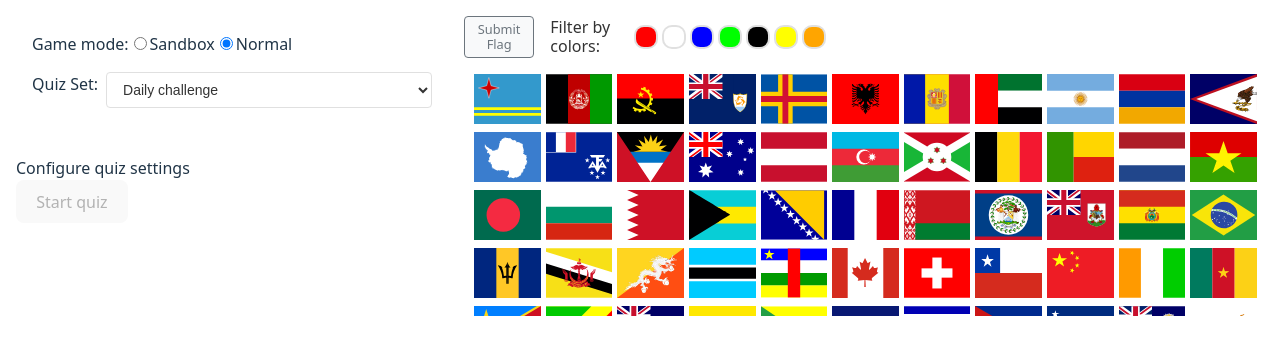
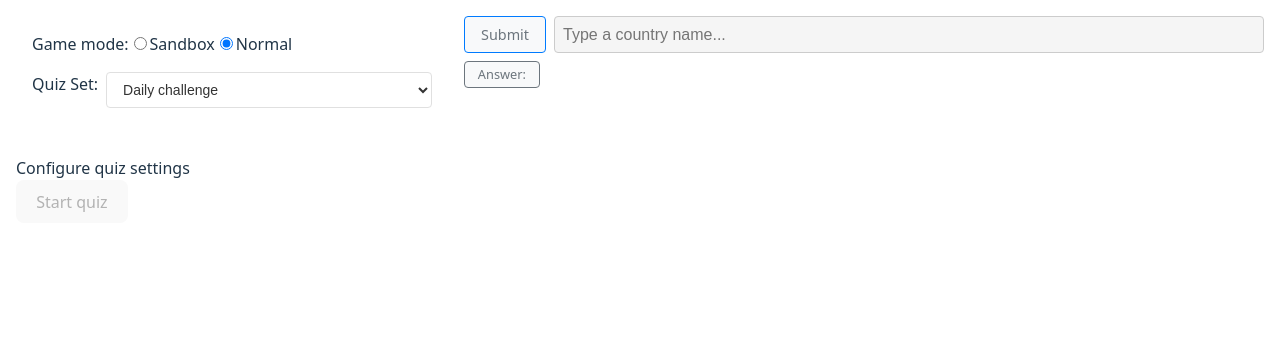
Before and after one commit to derrik-gratz/geography-quiz, a React (Vite) app: page / in a window 1280 px wide. Shown: the top 354 px of the page. Built offline with nearby package versions, Linux system fonts and the light colour scheme.

Commit message:
init text input

```diff
--- a/src/App.jsx
+++ b/src/App.jsx
@@ -3,6 +3,7 @@ import { QuizProvider } from './state/quizProvider.jsx';
 import { QuizConfig } from './components/QuizConfig.jsx';
 import { QuizPrompt } from './components/QuizPrompt.jsx';
 import { FlagSelect } from './components/FlagSelect.jsx';
+import { TextInput } from './components/TextInput.jsx';
 
 /**
  * Main App component for the Geography Quiz application
@@ -22,6 +23,7 @@ function App() {
                         </div>
                     </div>
                     <div className="right-column">
+                        <TextInput />
                         <FlagSelect />
                     </div>
                 </main>
--- a/src/components/FlagSelect.jsx
+++ b/src/components/FlagSelect.jsx
@@ -19,7 +19,7 @@ export function FlagSelect() {
     const { submitAnswer } = useQuizActions();
 
     let guesses = null;
-    let disabled = false;
+    let disabled = true;
     let correctCountryFlagCode = null;
 
     if (state.config.gameMode === 'sandbox') {
@@ -57,10 +57,10 @@ export function FlagSelect() {
 
     // Reset when prompt changes or when disabled
     React.useEffect(() => {
-        if (disabled) {
-            setSelectedCountry(null);
-            setSelectedColors([]);
-        }
+        // if (disabled) {
+        setSelectedCountry(null);
+        setSelectedColors([]);
+        // }
     }, [disabled, state.quiz.prompt.quizDataIndex]);
 
     const handleSubmit = () => {
--- a/src/components/TextInput.jsx
+++ b/src/components/TextInput.jsx
@@ -1,90 +1,178 @@
-import React, { useState } from 'react';
-import countries from '../data/country_data.json';
+import React, { useState, useMemo, useRef } from 'react';
+import { useQuiz } from '../hooks/useQuiz.js';
+import { useQuizActions } from '../hooks/useQuizActions.js';
+import countryData from '../data/country_data.json';
 
-export function TextCountryInput({ onSelect, promptResetKey, disabled = false, incorrectCountries = [], correctAnswer = null }) {
+export function TextInput() {
+  const { state } = useQuiz();
+  const { submitAnswer } = useQuizActions();
+
+  let guesses = null;
+  let disabled = true;
+  let correctCountry = null;
+
+
   const [input, setInput] = useState('');
+  const [selectedCountry, setSelectedCountry] = useState(null);
   const [suggestions, setSuggestions] = useState([]);
   const [showSuggestions, setShowSuggestions] = useState(false);
-  const [selectedCountry, setSelectedCountry] = useState(null);
-  const [isCorrect, setIsCorrect] = useState(false);
-  const [resetKey, setResetKey] = useState(0);
   const [isWrong, setIsWrong] = useState(false);
 
+  if (state.config.gameMode === 'sandbox') {
+    disabled = false;
+  } else if (state.config.gameMode === 'quiz') {
+    if (state.quiz.status === 'active') {
+      guesses = state.quiz.prompt.guesses.name;
+      disabled = guesses?.status !== 'incomplete';
+      correctCountry = state.quizData[state.quiz.prompt.quizDataIndex]?.name;
+    } else if (state.quiz.status === 'reviewing' && state.quiz.reviewIndex !== null) {
+      const historyEntry = state.quiz.history[state.quiz.reviewIndex];
+      guesses = historyEntry?.name;
+      disabled = true;
+      correctCountry = state.quizData[historyEntry.quizDataIndex]?.name;
+    }
+  }
+
+  const incorrectCountries = useMemo(() => {
+    if (!guesses || !guesses.attempts) return [];
+    return guesses.attempts.filter(attempt => attempt !== correctCountry);
+  }, [guesses?.attempts, correctCountry]);
+
+  // Determine if we're in review mode (should show correct answer)
+  const componentStatus = useMemo(() => {
+    if (state.config.gameMode === 'sandbox') {
+      return 'sandbox';
+    } else if (state.config.gameMode === 'quiz') {
+      if (state.quiz.status === 'not_started' || state.quiz.status === 'completed') {
+        return 'disabled';
+      } else if (state.quiz.status === 'reviewing' && state.quiz.reviewIndex !== null) {
+        return 'reviewing';
+      } else if (guesses && guesses.status === 'incomplete'){
+        // guesses.attempts && guesses.attempts.length > 0 && guesses.attempts[guesses.attempts.length - 1] !== correctCountry) {
+        return 'active';
+      }
+    }
+    return 'unknown';
+  }, [state.quiz.status, state.quiz.reviewIndex, guesses?.status, guesses?.attempts, correctCountry]);
+
+
+  // Compute if the last guess was wrong
+  const isWrongGuess = useMemo(() => {
+    if (componentStatus === 'active') {
+      if (!guesses.attempts || guesses.attempts.length === 0) return false;
+      if (guesses.attempts.length > 0 && guesses.status === 'incomplete') {
+        return true;
+      }
+    }
+    return false;
+  }, [componentStatus, guesses?.attempts, guesses?.status, correctCountry, guesses?.attempts.length]);
+
+  // Handle wrong guess timeout - show incorrect guess for 1 second
   React.useEffect(() => {
-    if (promptResetKey) {
+    if (isWrongGuess) {
+      setIsWrong(true);
+
+      // Clear isWrong after 1 second and clear the input/selected country
+      const timeoutId = setTimeout(() => {
+        setIsWrong(false);
         setInput('');
-        setSuggestions([]);
-        setShowSuggestions(false);
         setSelectedCountry(null);
-        setIsCorrect(false);
+      }, 1000);
+
+      // Cleanup timeout on unmount or when dependencies change
+      return () => {
+        clearTimeout(timeoutId);
+      };
+    } else {
+      // If guess becomes correct or status changes, clear immediately
+      setIsWrong(false);
     }
-  }, [promptResetKey]);
+  }, [isWrongGuess]);
 
-  // Reset when disabled (new prompt type)
+
+
+  const handleCountryClick = (country) => {
+    if (!disabled && !incorrectCountries.includes(country)) {
+      setInput(country.country);
+      setSelectedCountry(country.country);
+      setSuggestions([]);
+      setShowSuggestions(false);
+    }
+  }
+
+  // Reset when prompt changes
   React.useEffect(() => {
-    if (disabled) {
-        setSelectedCountry(null);
-        setIsCorrect(false);
-    }
-  }, [disabled]);
-
-  React.useEffect(() => {
-    setIsWrong(false);
-    setIsCorrect(false);
     setSelectedCountry(null);
     setInput('');
     setSuggestions([]);
     setShowSuggestions(false);
-  }, [promptResetKey]);
+    setIsWrong(false);
+  }, [state.quiz.prompt.quizDataIndex, state.quiz.status]);
 
-  // Show correct answer when provided (give up scenario)
+
+  const handleSubmit = () => {
+    if (selectedCountry && !disabled) {
+      submitAnswer('name', selectedCountry);
+      // Don't clear selectedCountry here - let it persist to show wrong guess during timeout
+    }
+  };
+
+  // Get all countries with flags as base
+  const allCountries = useMemo(() => {
+    return countryData.filter(country => country.country);
+  }, []);
+
+  // Handle the 4 input states:
+  // 1. Disabled with correct answer shown (review mode)
+  // 2. Disabled with nothing highlighted (initial/other disabled states)
+  // 3. Enabled for user input (active quiz)
+  // 4. Temporarily timed out, displaying incorrect guess
   React.useEffect(() => {
-    if (correctAnswer) {
-      setInput(correctAnswer.country || correctAnswer);
-      setIsCorrect(true);
-      setSelectedCountry(correctAnswer);
-      setSuggestions([]);
-      setShowSuggestions(false);
-    } else {
-      // Reset when correctAnswer becomes null (new prompt)
-      setIsCorrect(false);
-      setSelectedCountry(null);
-      setInput('');
+    // State 1: Disabled with correct answer shown (review mode)
+    if (componentStatus === 'reviewing' && correctCountry) {
+      setInput(correctCountry);
+      setSelectedCountry(correctCountry);
       setSuggestions([]);
       setShowSuggestions(false);
     }
-  }, [correctAnswer]);
+    // State 4: Temporarily timed out, showing incorrect guess (use selectedCountry)
+    else if (componentStatus === 'active' && isWrong && selectedCountry) {
+      setInput(selectedCountry);
+      setSuggestions([]);
+      setShowSuggestions(false);
+    }
+    // State 2: Disabled with nothing (not reviewing, just disabled)
+    // Clear input when in disabled state (unless showing correct answer or wrong guess)
+    else if (componentStatus === 'disabled') {
+      setInput('');
+      setSelectedCountry(null);
+      setSuggestions([]);
+      setShowSuggestions(false);
+    }
+    // State 3: Enabled - don't override user input, let handleChange manage it
+    // No action needed, user can type freely
+  }, [componentStatus, correctCountry, isWrong, selectedCountry]);
 
-  const handleSelect = (country) => {
-    // Don't allow selection of incorrect countries
-    if (incorrectCountries.includes(country.code)) {
-      return;
-    }
-    setInput(country.country);
-    setSelectedCountry(country);
-    setSuggestions([]);
-    setShowSuggestions(false);
-  };
 
-  const handleSubmit = () => {
-    if (selectedCountry && onSelect) {
-      const result = onSelect(selectedCountry);
-      if (result && result.ok) {
-        setIsCorrect(true);
-      } else {
-        setIsWrong(true);
-        // Clear the incorrect state after 2 seconds to allow retry
-        setTimeout(() => {
-          setIsWrong(false);
-          setSelectedCountry(null);
-          setInput('');
-        }, 1000);
-      }
-      // if (onAnswerFeedback) {
-      //   onAnswerFeedback(result);
-      // }
-    }
-  };
+  // const handleSubmit = () => {
+  //   if (selectedCountry && onSelect) {
+  //     const result = onSelect(selectedCountry);
+  //     if (result && result.ok) {
+  //       setIsCorrect(true);
+  //     } else {
+  //       setIsWrong(true);
+  //       // Clear the incorrect state after 2 seconds to allow retry
+  //       setTimeout(() => {
+  //         setIsWrong(false);
+  //         setSelectedCountry(null);
+  //         setInput('');
+  //       }, 1000);
+  //     }
+  //     // if (onAnswerFeedback) {
+  //     //   onAnswerFeedback(result);
+  //     // }
+  //   }
+  // };
 
   const normalizeText = (text) => {
     return text
@@ -98,7 +186,7 @@ export function TextCountryInput({ onSelect, promptResetKey, disabled = false, i
     setInput(value);
     if (value.length > 0) {
       const normalizedInput = normalizeText(value);
-      const filtered = countries.filter(c => {
+      const filtered = allCountries.filter(c => {
         const allAliases = [c.country, ...(Array.isArray(c.aliases) ? c.aliases : [])].filter(Boolean);
         const matches = allAliases.map(name => normalizeText(name)).some(name => name.includes(normalizedInput));
         return matches;
@@ -106,8 +194,8 @@ export function TextCountryInput({ onSelect, promptResetKey, disabled = false, i
 
       // Sort suggestions: correct countries first, then incorrect countries at the bottom
       const sortedSuggestions = filtered.sort((a, b) => {
-        const aIsIncorrect = incorrectCountries.includes(a.code);
-        const bIsIncorrect = incorrectCountries.includes(b.code);
+        const aIsIncorrect = incorrectCountries.includes(a.country);
+        const bIsIncorrect = incorrectCountries.includes(b.country);
 
         // If one is incorrect and the other isn't, put the correct one first
         if (aIsIncorrect && !bIsIncorrect) return 1;
@@ -130,45 +218,54 @@ export function TextCountryInput({ onSelect, promptResetKey, disabled = false, i
       <div style={{ display: 'flex', gap: '8px', marginBottom: '8px' }}>
       <button
           onClick={handleSubmit}
-          disabled={!selectedCountry || disabled || isCorrect || isWrong }
+          disabled={!selectedCountry || disabled }
           style={{
             padding: '0.5rem 1rem',
             fontSize: '0.9rem',
             borderRadius: '4px',
             border: '1px solid #007bff',
-            backgroundColor: isCorrect ? '#28a745' : isWrong? '#dc3545' : (selectedCountry && !disabled ? '#007bff' : '#f8f9fa'),
-            color: isCorrect ? '#fff' : (selectedCountry && !disabled ? '#fff' : '#6c757d'),
-            cursor: (selectedCountry && !disabled && !isCorrect && !isWrong) ? 'pointer' : 'not-allowed',
+            backgroundColor: guesses?.status === 'complete' ? '#28a745' : isWrong? '#dc3545' : (selectedCountry && !disabled ? '#007bff' : '#f8f9fa'),
+            color: guesses?.status === 'complete' ? '#fff' : (selectedCountry && !disabled ? '#fff' : '#6c757d'),
+            cursor: (selectedCountry && componentStatus === 'active') ? 'pointer' : 'not-allowed',
             whiteSpace: 'nowrap'
           }}
         >
-          {correctAnswer ? 'Answer:' :isCorrect ? 'Correct!' : isWrong ? 'Incorrect!' : 'Submit'}
+          {state.quiz.status === 'reviewing' ? 'Answer:' : guesses?.status === 'complete' ? 'Correct!' : isWrong ? 'Incorrect!' : 'Submit'}
         </button>
         <input
           type="text"
           value={input}
           onChange={handleChange}
           placeholder="Type a country name..."
-          disabled={disabled || isCorrect}
+          disabled={disabled || isWrong}
           style={{
             flex: 1,
             padding: '0.5rem',
             fontSize: '1rem',
             borderRadius: '4px',
             border: '1px solid #ccc',
-            backgroundColor: (disabled || isCorrect || isWrong ) ? '#f5f5f5' : '#fff',
-            color: (disabled || isCorrect || isWrong ) ? '#999' : '#333',
-            cursor: (disabled || isCorrect || isWrong ) ? 'not-allowed' : 'text'
+            // State 4: Temporarily wrong - red background
+            // State 1: Review mode - neutral/gray background
+            // State 2: Disabled - neutral/gray background
+            // State 3: Enabled - white background
+            backgroundColor: isWrong ? '#fee' : (disabled ? '#f5f5f5' : '#fff'),
+            color: isWrong ? '#c33' : (disabled ? '#999' : '#333'),
+            cursor: (disabled || isWrong) ? 'not-allowed' : 'text'
           }}
           // onFocus: Shows suggestions when user clicks into the input field (if there's already text)
-          onFocus={() => input && !isCorrect && setShowSuggestions(true)}
+          // Only allow focus in enabled state (not disabled, not wrong, not complete)
+          onFocus={() => {
+            if (componentStatus === 'active' && input) {
+              setShowSuggestions(true);
+            }
+          }}
           // onBlur: Hides suggestions when user clicks away from the input field
           // setTimeout prevents suggestions from disappearing immediately when clicking on a suggestion
           onBlur={() => setTimeout(() => setShowSuggestions(false), 100)}
         />
 
       </div>
-      {showSuggestions && suggestions.length > 0 && !isCorrect && (
+      {showSuggestions && suggestions.length > 0 && guesses?.status !== 'complete' && (
         <ul style={{
           position: 'absolute',
           left: 0,
@@ -186,11 +283,11 @@ export function TextCountryInput({ onSelect, promptResetKey, disabled = false, i
           listStyle: 'none',
         }}>
           {suggestions.map(country => {
-            const isIncorrect = incorrectCountries.includes(country.code);
+            const isIncorrect = incorrectCountries.includes(country.country);
             return (
               <li
                 key={country.code}
-                onMouseDown={() => handleSelect(country)}
+                onMouseDown={() => handleCountryClick(country)}
                 style={{
                   padding: '0.5rem',
                   cursor: isIncorrect ? 'not-allowed' : 'pointer',
```
